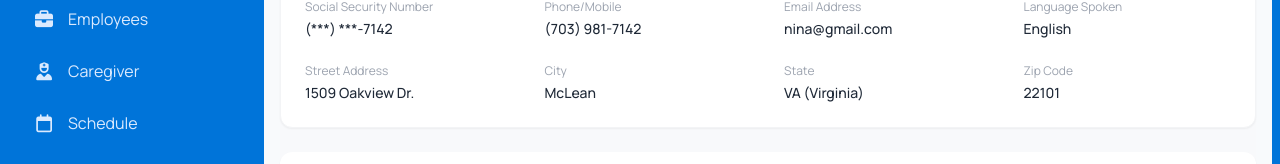
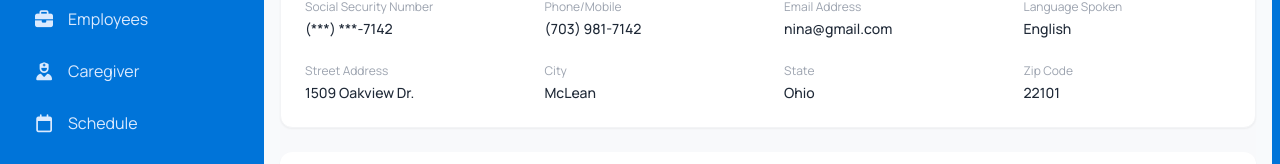
Before and after one commit to manozks/karixa-dashboard, a Next.js app: page /employees/CN-10001 in a window 1280 px wide. Shown: the part 351-515 px from the top of the page. Built offline with nearby package versions, Linux system fonts and the light colour scheme.

Commit message:
changes done

```diff
--- a/app/employees/[id]/page.tsx
+++ b/app/employees/[id]/page.tsx
@@ -59,7 +59,7 @@ export default function EmployeeProfilePage({ params }: { params: { id: string }
 
               <div><span className="block text-xs text-gray-400 mb-1">Street Address</span><span className="font-medium text-gray-800">1509 Oakview Dr.</span></div>
               <div><span className="block text-xs text-gray-400 mb-1">City</span><span className="font-medium text-gray-800">McLean</span></div>
-              <div><span className="block text-xs text-gray-400 mb-1">State</span><span className="font-medium text-gray-800">VA (Virginia)</span></div>
+              <div><span className="block text-xs text-gray-400 mb-1">State</span><span className="font-medium text-gray-800">Ohio</span></div>
               <div><span className="block text-xs text-gray-400 mb-1">Zip Code</span><span className="font-medium text-gray-800">22101</span></div>
            </div>
         </div>
@@ -134,7 +134,7 @@ function CreateContactModal({ onClose }: { onClose: () => void }) {
           <div className="flex justify-between items-center p-6 border-b border-gray-100"><h2 className="text-xl font-bold">Create Contact</h2><button onClick={onClose}><i className="fa-solid fa-xmark text-xl text-gray-400"></i></button></div>
           <div className="p-6 overflow-y-auto space-y-4">
              <div className="grid grid-cols-2 gap-4"><div><label className="text-xs text-gray-500">First Name</label><input className="w-full border rounded-lg p-2 text-sm" placeholder="Enter" /></div><div><label className="text-xs text-gray-500">Last Name</label><input className="w-full border rounded-lg p-2 text-sm" placeholder="Enter" /></div></div>
-             <div className="grid grid-cols-2 gap-4"><div><label className="text-xs text-gray-500">Telephone</label><input className="w-full border rounded-lg p-2 text-sm" placeholder="Enter" /></div><div><label className="text-xs text-gray-500">Mobile</label><input className="w-full border rounded-lg p-2 text-sm" placeholder="+61 000000000" /></div></div>
+             <div className="grid grid-cols-2 gap-4"><div><label className="text-xs text-gray-500">Telephone</label><input className="w-full border rounded-lg p-2 text-sm" placeholder="Enter" /></div><div><label className="text-xs text-gray-500">Mobile</label><input className="w-full border rounded-lg p-2 text-sm" placeholder="+1 000000000" /></div></div>
              <div className="grid grid-cols-2 gap-4"><div><label className="text-xs text-gray-500">Email Address</label><input className="w-full border rounded-lg p-2 text-sm" placeholder="Enter" /></div><div><label className="text-xs text-gray-500">Relationship</label><select className="w-full border rounded-lg p-2 text-sm text-gray-500"><option>Select</option></select></div></div>
              <div className="grid grid-cols-2 gap-4"><div><label className="text-xs text-gray-500">Contact Type</label><select className="w-full border rounded-lg p-2 text-sm text-gray-500"><option>Select</option></select></div><div><label className="text-xs text-gray-500">Status</label><select className="w-full border rounded-lg p-2 text-sm text-gray-500"><option>Select</option></select></div></div>
              <div className="grid grid-cols-2 gap-4"><div><label className="text-xs text-gray-500">Street Address</label><input className="w-full border rounded-lg p-2 text-sm" placeholder="Enter" /></div><div><label className="text-xs text-gray-500">City</label><input className="w-full border rounded-lg p-2 text-sm" placeholder="Enter" /></div></div>
```
